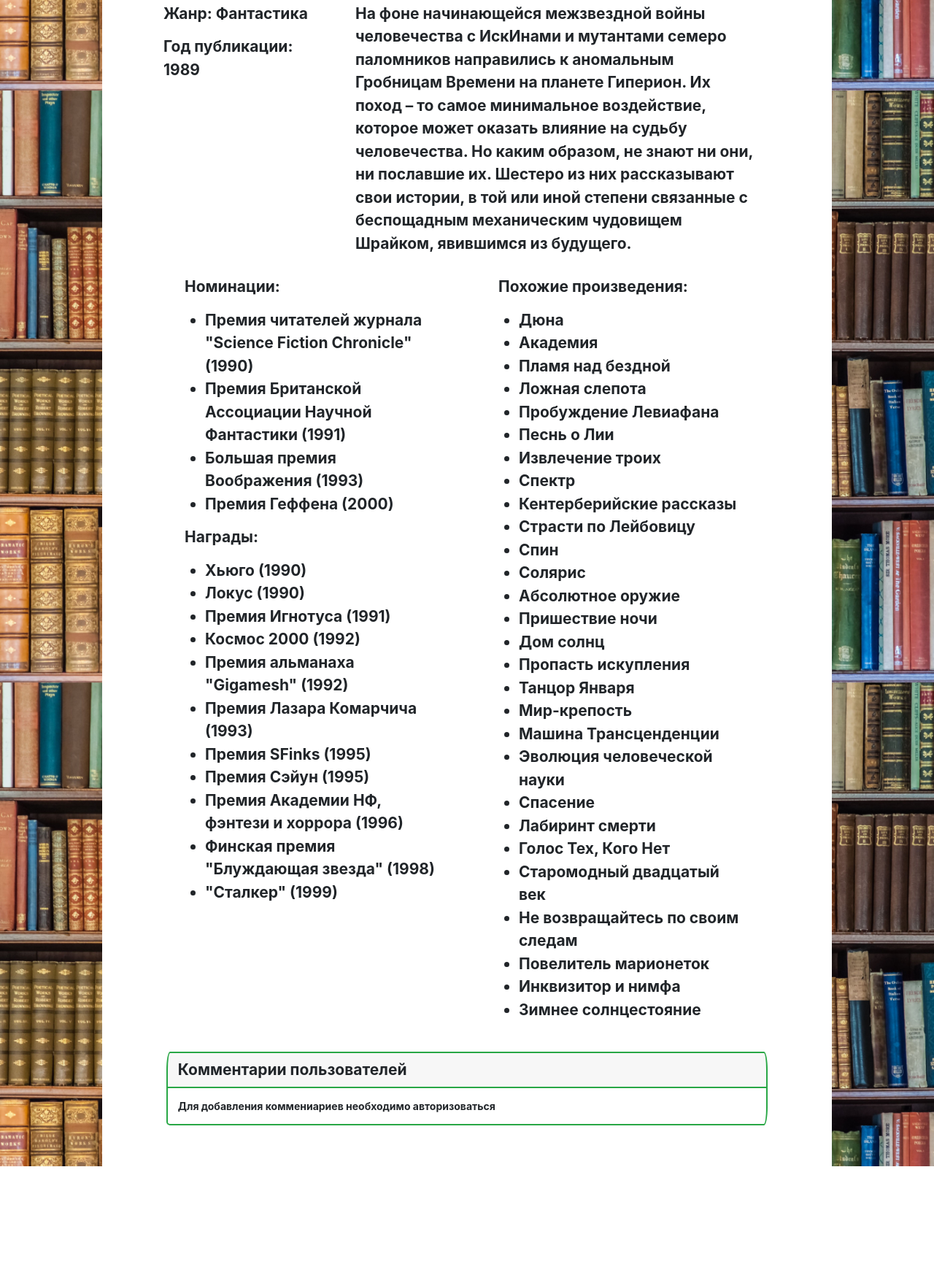
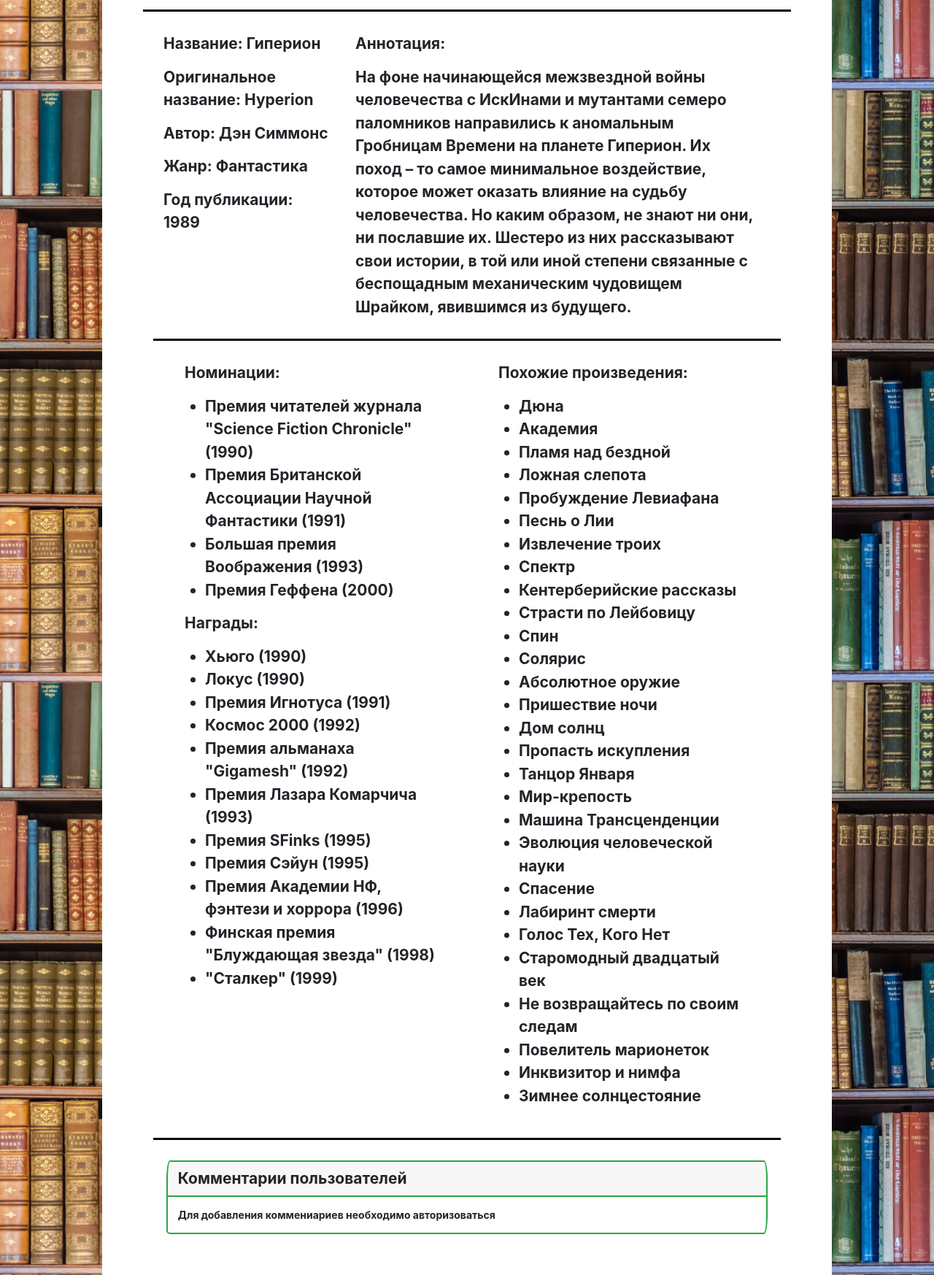
Before and after one commit to NikitaOlenichev/BookSearch, a Flask app: page /book_page/1 in a window 1280 px wide. Shown: the part 687-2434 px from the top of the page at 73% size. Before the commit the page ends 2285 px from the top, so only its background shows below. Run offline with Flask 3, Linux system fonts and the light colour scheme; data comes from the database, SQL or seed files in the repository; some libraries are stand-ins or nearby versions; some web fonts are replaced.

Commit message:
change book_page.html

```diff
--- a/main.py
+++ b/main.py
@@ -140,6 +140,7 @@ def book_page(book_id):
     work_year = book.work_year
     work_year_of_write = book.work_year_of_write
     noms = book.noms
+    orig_name = book.orig_name
     if noms:
         noms = noms.split(';')
     wins = book.wins
@@ -152,7 +153,6 @@ def book_page(book_id):
     if comment_form.validate_on_submit():
         if not book.comments:
             book.comments = ''
-        print(datetime.datetime.now())
         book.comments += f'{current_user.name}&{comment_form.comment_field.data}&' \
                          f'{datetime.datetime.now().strftime("%H:%M:%S %m.%d.%Y")}#'
         comment_form.comment_field.data = None
@@ -164,7 +164,7 @@ def book_page(book_id):
         comments = list(map(lambda x: x.split('&'), comments))
     return render_template('book_page.html', image=image, title=title, author=author, genre=genre, info=info, noms=noms,
                            similars=similars, wins=wins, work_year_of_write=work_year_of_write, work_year=work_year,
-                           form=comment_form, comments=comments)
+                           form=comment_form, comments=comments, orig_name=orig_name)
 
 
 if __name__ == '__main__':
--- a/static/css/mycss.css
+++ b/static/css/mycss.css
@@ -182,8 +182,8 @@ body {
 .book-page-description{
     margin: 1rem;
     font-size: 1.5rem;
-
     padding: 1rem;
+    border-top: 3px solid black;
 }
 
 .book-page-author-genre {
@@ -248,3 +248,13 @@ body {
 .date-comment {
     font-size: 1.1rem;
 }
+
+.author-desc {
+    border-bottom: 3px solid black;
+}
+
+.similars-awards {
+    margin-top: 2rem;
+    padding-bottom: 2rem;
+    border-bottom: 3px solid black;
+}
--- a/templates/book_page.html
+++ b/templates/book_page.html
@@ -2,7 +2,7 @@
 
 {% block content %}
 <div class="page" align="center">
-    <div class="book-page-title">{{ title }}</div>
+    <div class="book-page-title">{{ title }}<br>({{ orig_name }})</div>
     {% if image != '-' %}
     <img src="{{ image }}" class="book-page-image">
     {% else %}
@@ -11,6 +11,8 @@
     <div class="book-page-description" align="left">
         <div class="author-desc">
             <div class="book-page-author-genre">
+                <p>Название: {{ title }}</p>
+                <p>Оригинальное название: {{ orig_name }}</p>
                 {% if author and author != '-' %}
                 <p>Автор: {{ author }}</p>
                 {% endif %}
```
